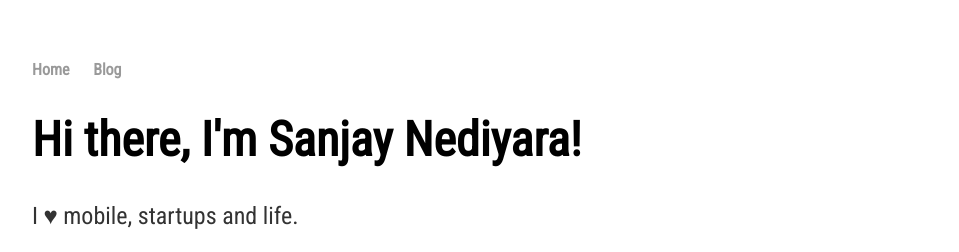
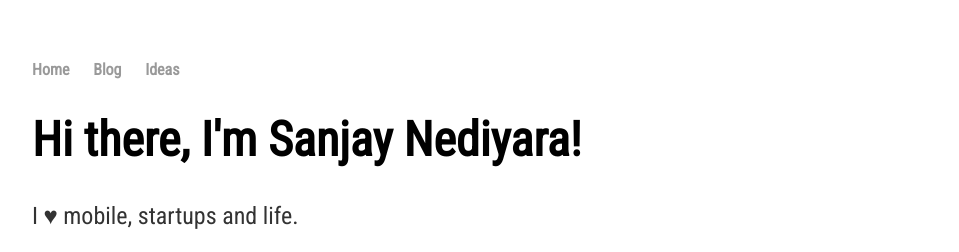
Before and after one commit to COD3BOY/cod3boy.github.io, a Jekyll site: the page built from index.html, in a window 1280 px wide. Shown: the top 252 px of the page, without its empty margins (160-1119 px from the left). Built offline with Jekyll 4.4.1, drawn with Linux system fonts in a browser that asks for light colours; Markdown is read by kramdown in place of the engine named in the settings; the list of posts is cut into pages by our own code.

Commit message:
Update default.html

```diff
--- a/_layouts/default.html
+++ b/_layouts/default.html
@@ -11,6 +11,8 @@
 	    		<ul>
 	    	                <li><a href="/">Home</a></li>
 	        		<li><a href="/blog">Blog</a></li>
+	        		<li><a href="/ideas">Ideas</a></li>
+
 	    		</ul>
 			</nav>
 			<div class="container">
```
